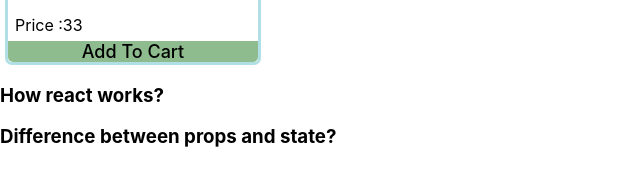
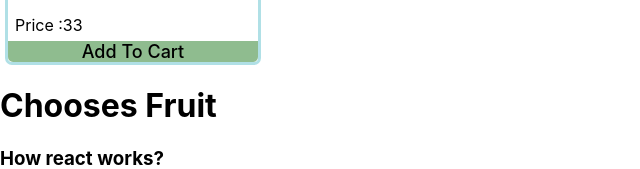
Before and after one commit to hasanarick07/fruit, a React (Create React App) app: page / in a window 1280 px wide. Shown: the part 3744-3913 px from the top of the page, without its empty margins (0-640 px from the left). Built offline with nearby package versions, Linux system fonts and the light colour scheme.

Commit message:
onclick done

```diff
--- a/src/components/Fruit/Fruit.js
+++ b/src/components/Fruit/Fruit.js
@@ -1,14 +1,16 @@
 import React from "react";
 import "./Fruit.css";
 
-const Fruit = props => {
-  const { picture, name, price } = props.fruit;
+const Fruit = ({ fruit, added }) => {
+  const { picture, name, price, id } = fruit;
   return (
     <div className="card">
       <img src={picture} alt="" />
       <p>Name :{name}</p>
       <p>Price :{price} </p>
-      <div className="add-to-cart">Add To Cart</div>
+      <div onClick={() => added(id)} className="add-to-cart">
+        Add To Cart
+      </div>
     </div>
   );
 };
--- a/src/components/Fruits/Fruits.js
+++ b/src/components/Fruits/Fruits.js
@@ -8,14 +8,19 @@ const Fruits = () => {
       .then(res => res.json())
       .then(data => setFruits(data));
   }, []);
+  const addToCart = id => {
+    console.log("hi", id);
+  };
   return (
     <div>
       <div>
         {Fruits.map(fruit => (
-          <Fruit key={fruit.id} fruit={fruit}></Fruit>
+          <Fruit key={fruit.id} fruit={fruit} added={addToCart}></Fruit>
         ))}
       </div>
-      <div></div>
+      <div>
+        <h1>Chooses Fruit</h1>
+      </div>
     </div>
   );
 };
```
